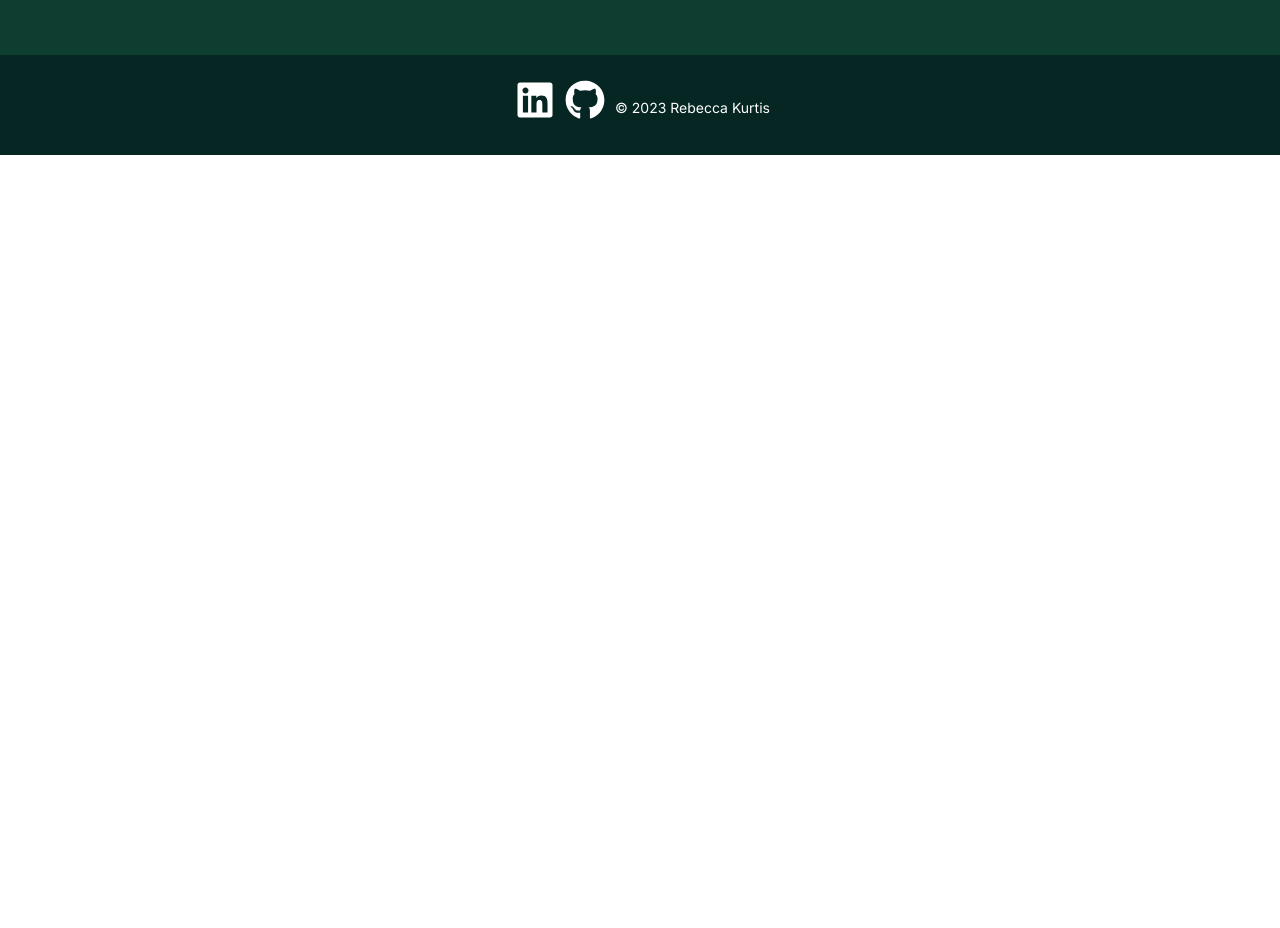
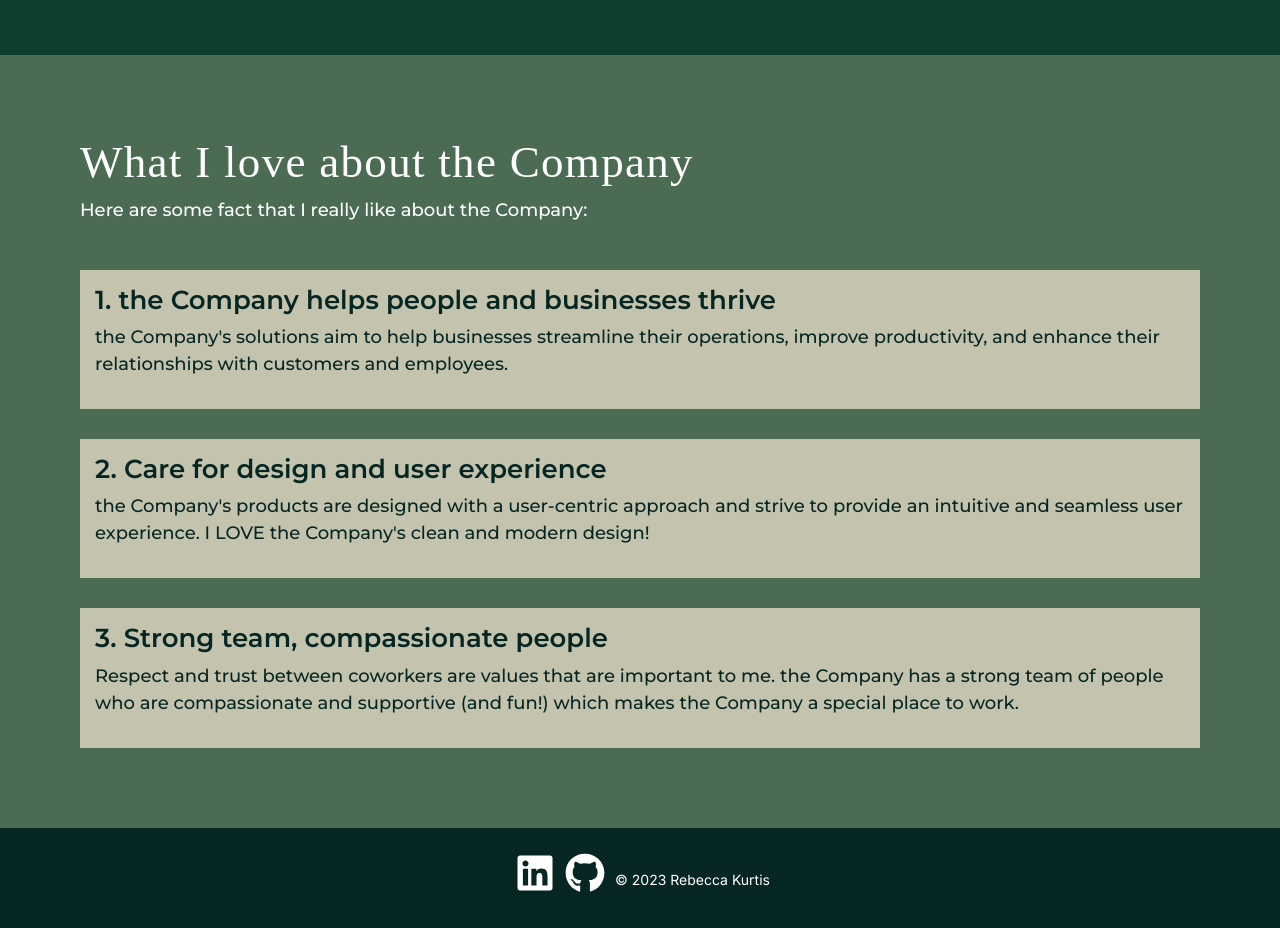
Before and after one commit to rebecca-kurtis/traction-rec-cover-app, a Next.js app: page / in a window 1280 px wide. Shown: the part 2680-3608 px from the top of the page. Before the commit the page ends 2835 px from the top, so only its background shows below. Built offline with nearby package versions, Linux system fonts and the light colour scheme; a web font is replaced by a local one.

Commit message:
Add Why Company componenet code and styling

```diff
--- a/components/NavLinks.tsx
+++ b/components/NavLinks.tsx
@@ -23,6 +23,8 @@ export const NavLinks: React.FC<NavLinksProps> = ({}) => {
     return () => window.removeEventListener("resize", handleResize);
   }, []);
 
+  let resumeURL = "https://www.canva.com/design/DAFe48gVHUw/peIjbospFpI7OdNlL18CDA/view?utm_content=DAFe48gVHUw&utm_campaign=designshare&utm_medium=link&utm_source=publishsharelink";
+
 
   return (
     <div className={styles.headerNav}>
@@ -34,7 +36,7 @@ export const NavLinks: React.FC<NavLinksProps> = ({}) => {
         <Link className={styles.navLink} href={'#why-company'}>Why Company</Link>
         <Link className={styles.navLink} href={'#why-me'}>Why Me</Link>
         <Link className={styles.navLink} href={'#skills'}>Skills</Link>
-        <a className={styles.navLink} href='#' target='_blank' rel="noreferrer noopener">Resume</a>
+        <a className={styles.navLink} href={resumeURL} target='_blank' rel="noreferrer noopener">Resume</a>
         </nav>}
         {showHamburger && <OffcanvasMenu placement={"end"}/>}
     </div>
--- a/components/OffcanvasMenu.tsx
+++ b/components/OffcanvasMenu.tsx
@@ -20,6 +20,8 @@ export default function OffCanvasExample({...props }) {
   const handleClose = () => setShow(false);
   const toggleShow = () => setShow((s) => !s);
 
+  let resumeURL = "https://www.canva.com/design/DAFe48gVHUw/peIjbospFpI7OdNlL18CDA/view?utm_content=DAFe48gVHUw&utm_campaign=designshare&utm_medium=link&utm_source=publishsharelink";
+
   return (
     <>
       <div className={styles.burgerBar}>
@@ -37,7 +39,7 @@ export default function OffCanvasExample({...props }) {
               <Link className={styles.navLinkCanvas} href={'#why-company'}>Why Company</Link>
               <Link className={styles.navLinkCanvas} href={'#why-me'}>Why Me</Link>
               <Link className={styles.navLinkCanvas} href={'#skills'}>Skills</Link>
-              <a className={styles.navLinkCanvas} href='#' target='_blank' rel="noreferrer noopener">Resume</a>
+              <a className={styles.navLinkCanvas} href={resumeURL} target='_blank' rel="noreferrer noopener">Resume</a>
 
           </div>
         </Offcanvas.Body>
--- a/components/Projects.js
+++ b/components/Projects.js
@@ -119,7 +119,7 @@ const Slide = () => {
 // export const Projects: React.FC<ProjectsProps> = ({}) => {
 export const Projects = () => {
   return (
-    <div className={styles.projectsContainer}>
+    <div className={styles.projectsContainer} id='projects'>
       <div className={styles.projectsSpacer} />
       <h2 className={styles.projectsHeader}>Projects</h2>
       <div className={styles.slideshowContainer}>
--- /dev/null
+++ b/components/WhyCompany.tsx
@@ -0,0 +1,46 @@
+import React from "react";
+import styles from "../styles/WhyCompany.module.scss";
+
+interface WhyCompanyProps {}
+
+export const WhyCompany: React.FC<WhyCompanyProps> = ({}) => {
+  return (
+    <div className={styles.whyCompanyContainer}>
+      <h2 className={styles.whyContainerH2}>What I love about the Company</h2>
+      <p>Here are some fact that I really like about the Company:</p>
+      <div className={styles.pointContainerSpacer}></div>
+      <div className={styles.pointContainer}>
+        <h4 className={styles.whyContainerH4}>
+          1. the Company helps people and businesses thrive
+        </h4>
+        <p>
+          the Company&apos;s solutions aim to help businesses streamline their
+          operations, improve productivity, and enhance their relationships with
+          customers and employees.
+        </p>
+      </div>
+      <div className={styles.pointContainerSpacer}></div>
+      <div className={styles.pointContainer}>
+        <h4 className={styles.whyContainerH4}>
+          2. Care for design and user experience
+        </h4>
+        <p>
+          the Company&apos;s products are designed with a user-centric approach
+          and strive to provide an intuitive and seamless user experience. I
+          LOVE the Company&apos;s clean and modern design!
+        </p>
+      </div>
+      <div className={styles.pointContainerSpacer}></div>
+      <div className={styles.pointContainer}>
+        <h4 className={styles.whyContainerH4}>
+          3. Strong team, compassionate people
+        </h4>
+        <p>
+          Respect and trust between coworkers are values that are important to
+          me. the Company has a strong team of people who are compassionate and
+          supportive (and fun!) which makes the Company a special place to work.
+        </p>
+      </div>
+    </div>
+  );
+};
--- a/src/app/page.module.scss
+++ b/src/app/page.module.scss
@@ -16,6 +16,8 @@ $lightGreen: #6a8f5f;
 $lightBeige: #c3c3ae;
 $mediumBeige: #acac93;
 $white: #fff;
+
+
 
 
 
--- a/src/app/page.tsx
+++ b/src/app/page.tsx
@@ -6,6 +6,7 @@ import { WelcomeHeader } from '../../components/WelcomeHeader';
 import { About } from '../../components/About';
 import { Projects } from '../../components/Projects.js';
 import { Footer } from '../../components/Footer';
+import { WhyCompany } from '../../components/WhyCompany';
 
 export default function Home() {
   return (
@@ -17,6 +18,7 @@ export default function Home() {
       <WelcomeHeader></WelcomeHeader>
       <About></About>
       <Projects></Projects>
+      <WhyCompany></WhyCompany>
       <Footer></Footer>
     </div>
   )
--- /dev/null
+++ b/styles/WhyCompany.module.scss
@@ -0,0 +1,47 @@
+@import '../src/app/page.module.scss';
+
+
+.whyCompanyContainer {
+  display: flex;
+  height: fit-content;
+  color: $white;
+  background-color: $sageGreen;
+  flex-direction: column;
+  padding: 80px;
+}
+
+.whyCompanyContainer p {
+  font-family: $paragraphFont;
+  font-size: 18px;
+}
+
+.whyContainerH2 {
+  font-family: $headerFont;
+  letter-spacing: 1.3px;
+  font-size: 45px;
+}
+
+.whyContainerH4 {
+  font-family: $paragraphFont;
+  font-weight: 800;
+  font-size: 26px;
+}
+
+.pointContainer {
+  background-color: $lightBeige;
+  color: $darkestGreen;
+  padding: 15px;
+}
+
+.pointContainerSpacer {
+  height: 30px;
+}
+
+//mobile styling
+@media only screen and (max-width: 869px) {
+
+  .whyCompanyContainer {
+    padding: 40px;
+  }
+
+}
```
